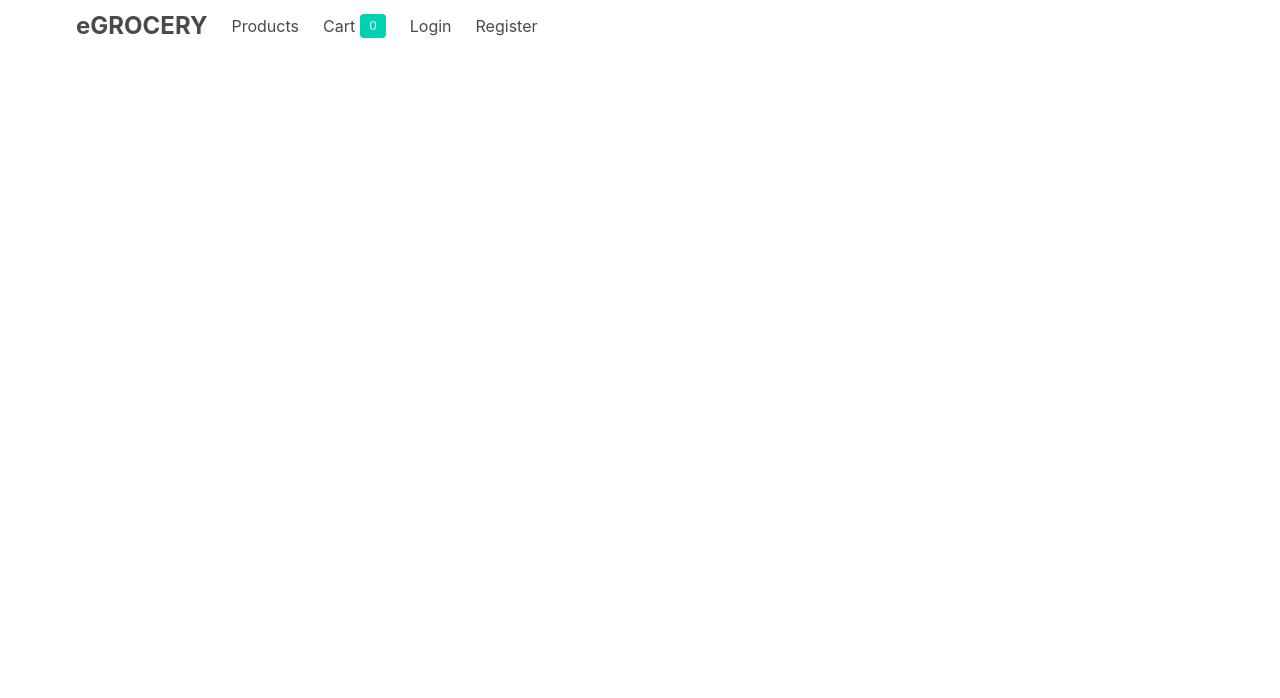
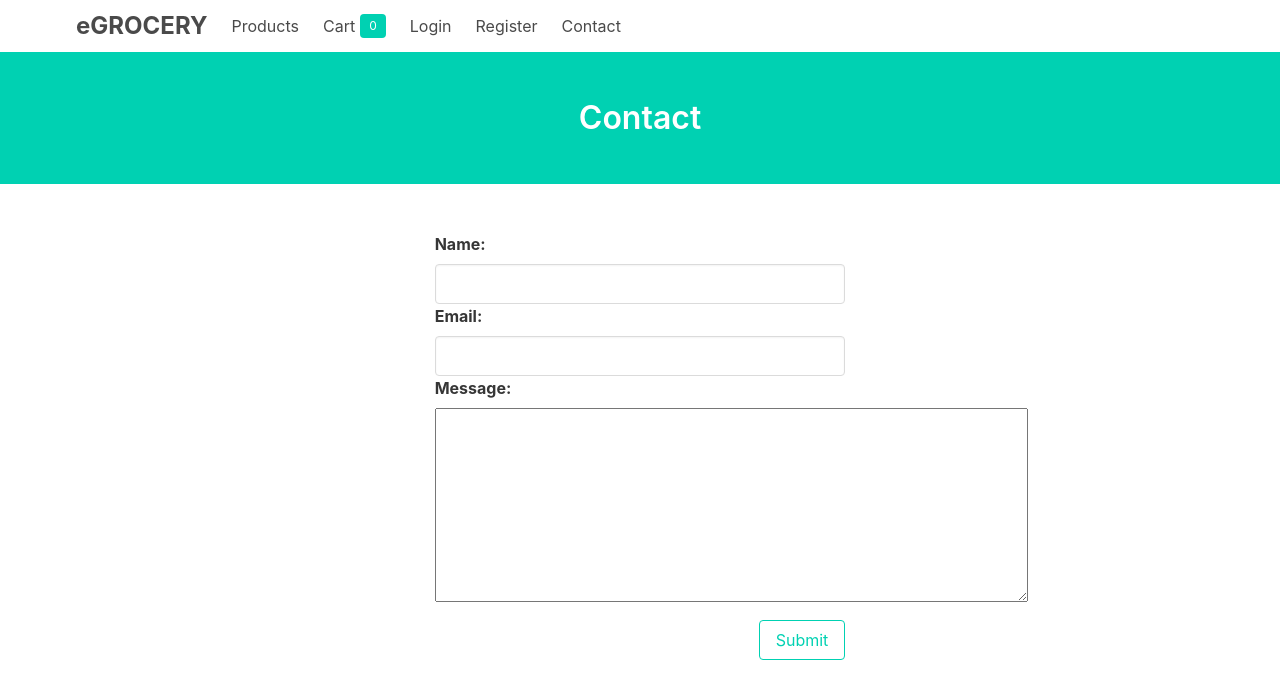
Before and after one commit to phamleyennhi/eGrocery, a React (Create React App) app in the folder egrocery/: page /contact in a window 1280 px wide. Shown: the top 698 px of the page. Built offline with nearby package versions, Linux system fonts and the light colour scheme; data requests are answered from the project's data file.

Commit message:
add contact

```diff
--- a/egrocery/package.json
+++ b/egrocery/package.json
@@ -9,6 +9,7 @@
     "axios": "^0.21.1",
     "bulma": "^0.9.2",
     "jwt-decode": "^3.1.2",
+    "prop-types": "^15.7.2",
     "react": "^16.13.1",
     "react-dom": "^16.13.1",
     "react-router-dom": "^5.2.0",
--- a/egrocery/src/App.js
+++ b/egrocery/src/App.js
@@ -8,7 +8,7 @@ import Cart from './components/Cart';
 import Login from './components/Login';
 import Register from './components/Register';
 import ProductList from './components/ProductList';
-
+import Contact from './components/Contact';
 import Context from "./Context";
 
 export default class App extends Component {
@@ -208,6 +208,9 @@ export default class App extends Component {
                     Logout
                   </Link>
                 )}
+                <Link to="/contact" className="navbar-item">
+                  Contact
+                </Link>
               </div>
             </nav>
             <Switch>
@@ -217,6 +220,7 @@ export default class App extends Component {
               <Route exact path="/cart" component={Cart} />
               <Route exact path="/add-product" component={AddProduct} />
               <Route exact path="/products" component={ProductList} />
+              <Route exact path="/contact" component={Contact} />
             </Switch>
           </div>
         </Router>
--- /dev/null
+++ b/egrocery/src/components/Contact.js
@@ -0,0 +1,68 @@
+import React, { Component } from 'react';
+
+class Contact extends Component {
+  constructor(props) {
+    super(props);
+    this.state = {
+      name: '',
+      email: '',
+      message: '',
+    };
+    // To ensure 'this' when calling 'this.updateField' refers to Form and not Field, we do:
+    this.updateField = this.updateField.bind(this);
+  }
+
+  updateField(field, value) {
+    this.setState({ [field]: value });
+  }
+
+  render() {
+    return (
+      <>
+        <div className="hero is-primary ">
+          <div className="hero-body container">
+            <h4 className="title">Contact</h4>
+          </div>
+        </div>
+        <br />
+        <br />
+        <form onSubmit={this.login}>
+          <div className="columns is-mobile is-centered">
+            <div className="column is-one-third">
+              <div className="field">
+                  {/* Name */}
+                  <label className="label">Name: </label>
+                  <input
+                    className="input"
+                    onChange={(event) => this.updateField('name', event.target.value)}
+                  />
+                  {/* Email */}
+                  <label className="label">Email: </label>
+                  <input
+                    className="input"
+                    onChange={(event) => this.updateField('email', event.target.value)}
+                  />
+                  {/* Message */}
+                  <label className="label">Message: </label>
+                  <textarea rows="12" cols="64"
+                    onChange={(event) => this.updateField('message', event.target.value)}
+                  />
+                </div>
+                {/* Submit*/}
+                <div className="field is-clearfix">
+                <button
+                  className="button is-primary is-outlined is-pulled-right"
+                  email="nhi.pham@nyu.edu"
+                >
+                  Submit
+                </button>
+              </div>
+            </div>
+          </div>
+        </form>
+      </>
+    );
+  }
+}
+
+export default Contact;
```
Also changed, not shown: 1 other file (tests, documents, lock files or other folders).
